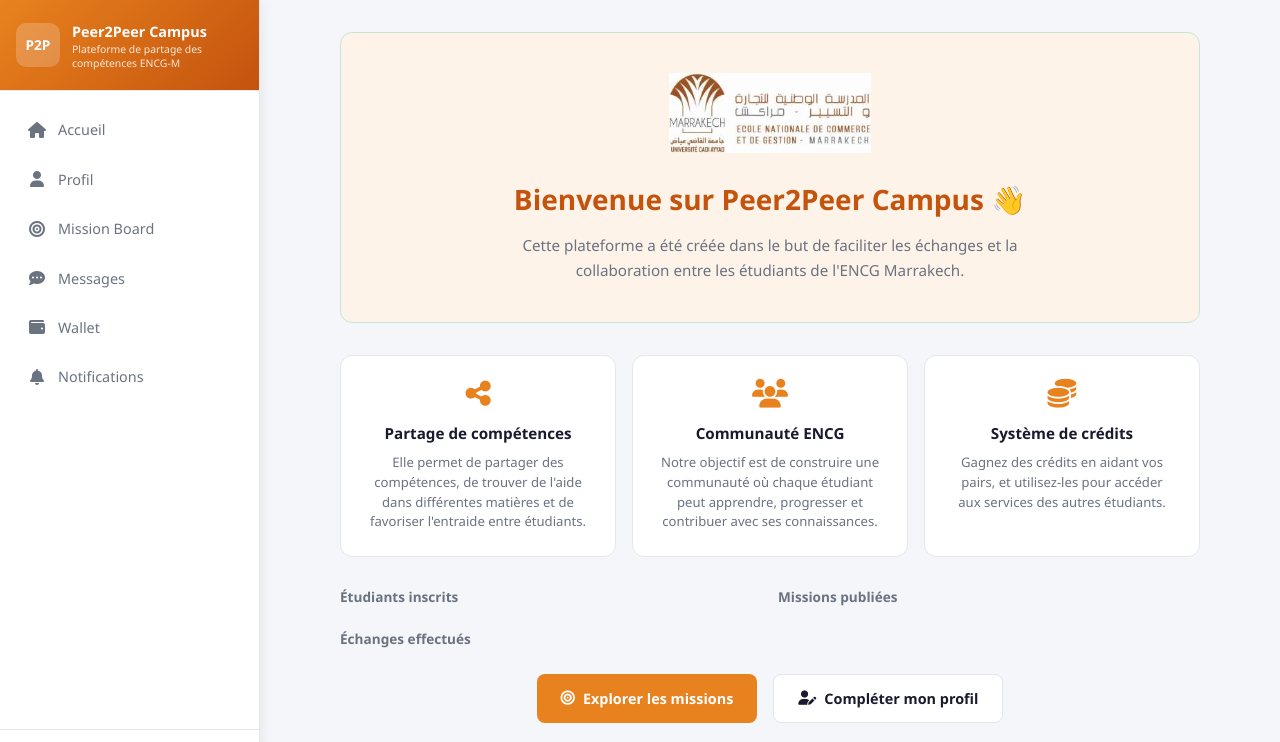
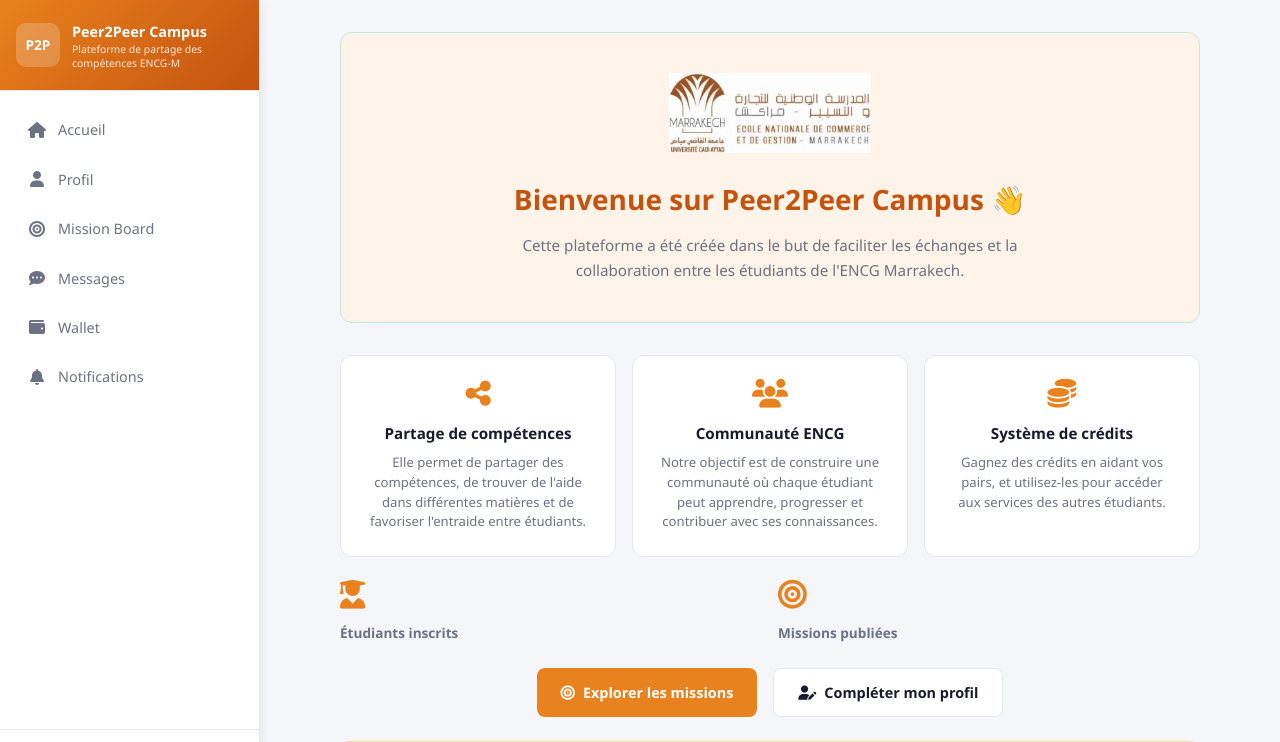
Before and after one commit to FATIMA7344/p2p-campuus, a Flask app: template templates/accueil.html in a window 1280 px wide. Shown: the top 742 px of the page. Run offline with Flask 3, Linux system fonts and the light colour scheme; the template is opened without the code that fills it, so the values that code supplies are empty; the visitor is signed in with stand-in values (Sample User, id 1).

Commit message:
Update accueil.html

```diff
--- a/templates/accueil.html
+++ b/templates/accueil.html
@@ -30,16 +30,14 @@
 
    <div class="stats-banner">
     <div class="stat-item">
+        <i class="fas fa-user-graduate" style="font-size:1.8rem; color:var(--primary); margin-bottom:0.5rem;"></i>
         <div class="stat-number">{{ total_etudiants }}</div>
         <div class="stat-label">Étudiants inscrits</div>
     </div>
     <div class="stat-item">
+        <i class="fas fa-bullseye" style="font-size:1.8rem; color:var(--primary); margin-bottom:0.5rem;"></i>
         <div class="stat-number">{{ total_missions }}</div>
         <div class="stat-label">Missions publiées</div>
-    </div>
-    <div class="stat-item">
-        <div class="stat-number">{{ total_echanges }}</div>
-        <div class="stat-label">Échanges effectués</div>
     </div>
 </div>
     <div class="quick-actions">
```
